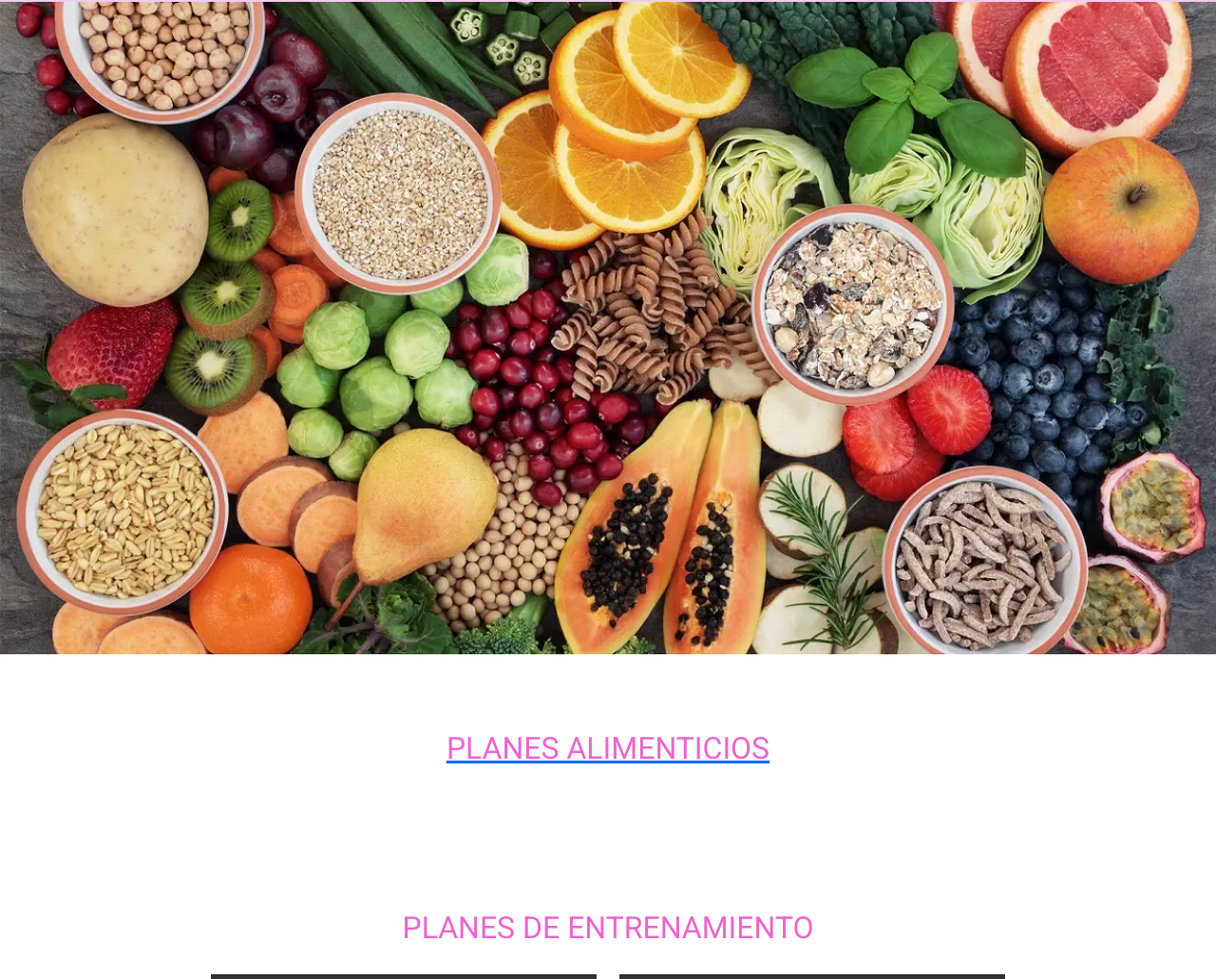
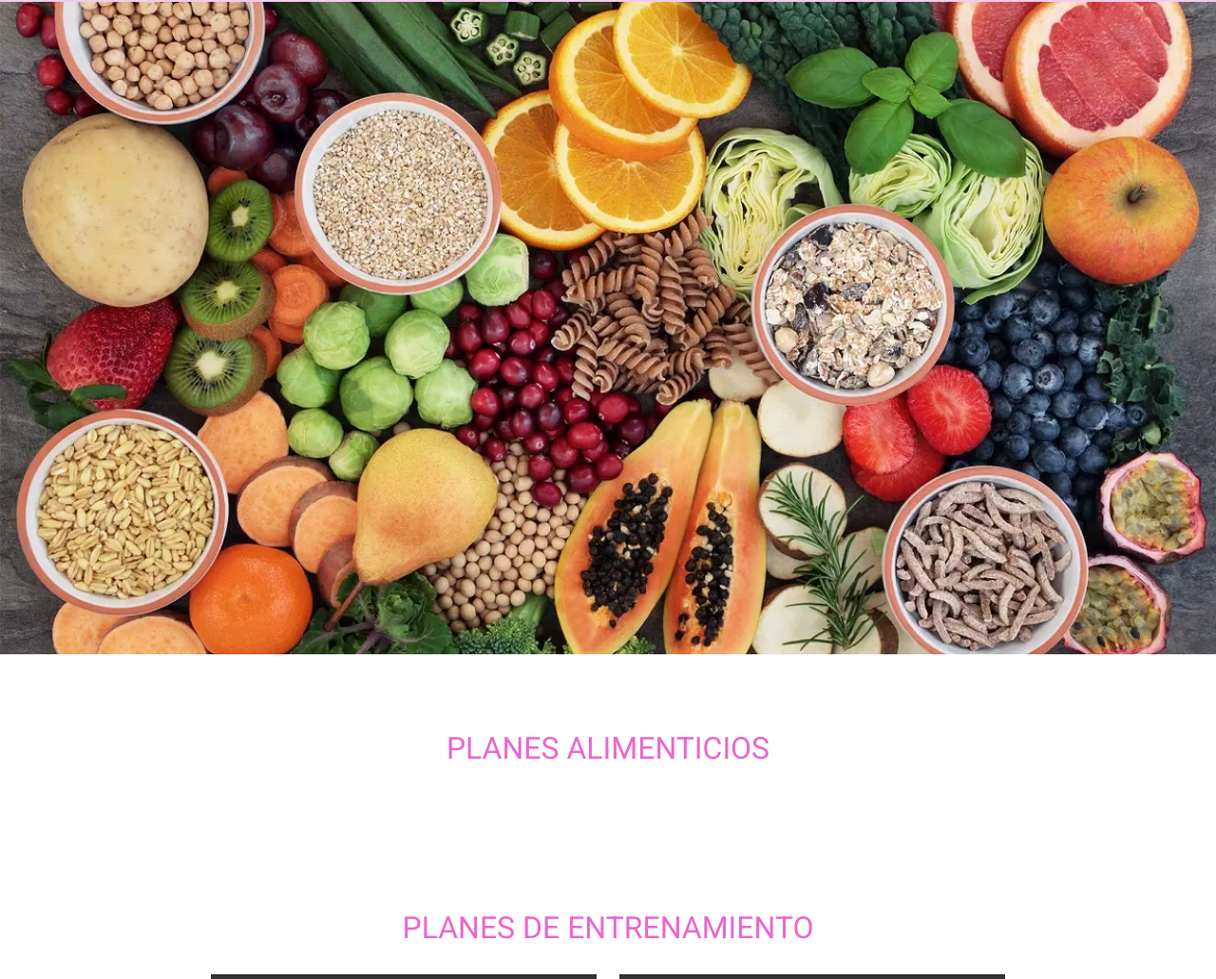
Before and after one commit to carla-croce/repo-1, a website: page pages/planes.html in a window 1280 px wide. Shown: the part 66-1097 px from the top of the page at 95% size. Drawn offline with nearby package versions, Linux system fonts and the light colour scheme; grey boxes are pictures that could not be loaded.

Commit message:
subida de mi proyecto final con scss

```diff
--- a/css/main.css
+++ b/css/main.css
@@ -49,6 +49,11 @@ h1, h2 {
   font-size: 2rem;
   color: rgb(236, 102, 205);
   margin-bottom: 30px;
+}
+
+.a{
+  text-decoration: none;
+  list-style: none;
 }
 
 .header__img--fluid {
--- a/pages/planes.html
+++ b/pages/planes.html
@@ -49,7 +49,7 @@
     <!-- inicia main -->
     <main>
         <section class="main__section">
-            <a href="#">
+            <a  class="a" href="#">
                 <h1 class="section__h1 text-center scale">PLANES ALIMENTICIOS</h1>
             </a>
         </section>
```
Also changed, not shown: pages/contacto.html (+1 -1 lines).
